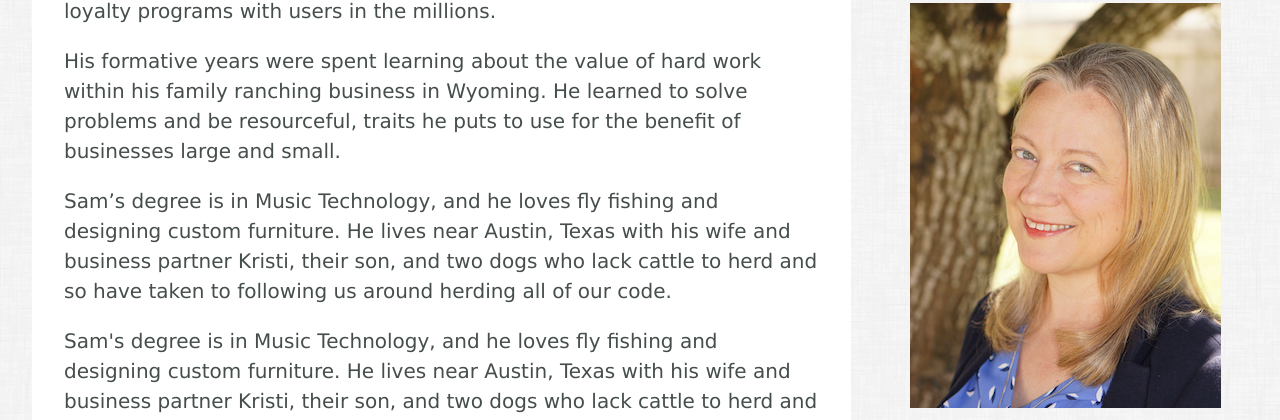
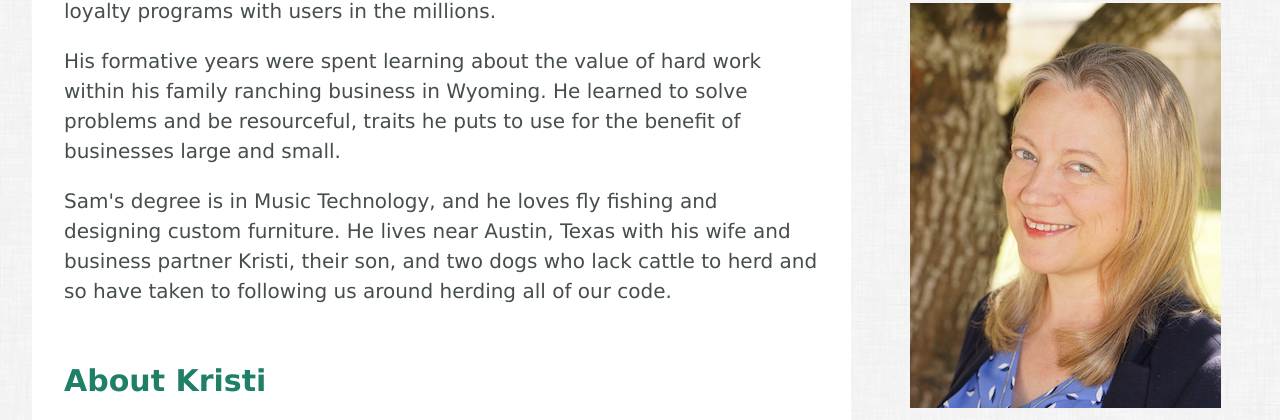
Before and after one commit to samheuck/samheuck.github.com, a plain HTML site: page about/index.html in a window 1280 px wide. Shown: the part 1026-1446 px from the top of the page. Drawn offline with Linux system fonts and the light colour scheme.

Commit message:
fixes some errors

```diff
--- a/about/index.html
+++ b/about/index.html
@@ -100,7 +100,6 @@ Sam is a <span itemprop="role">web developer</span>,
 IT professional, woodworker and audio engineer. He specializes in custom software development and web hosting, using a variety of open source technologies. He has a passion for the endless pursuit of practical, elegant code.</p>
 <p>Sam has over 10 years of experience building and supporting custom web software for organizations large and small. He has developed everything from youth sports apps to customized CRMs to large-scale customer loyalty programs with users in the millions.</p>
 <p>His formative years were spent learning about the value of hard work within his family ranching business in Wyoming. He learned to solve problems and be resourceful, traits he puts to use for the benefit of businesses large and small.</p>
-<p>Sam’s degree is in Music Technology,  and he loves fly fishing and designing custom furniture. He lives near Austin, Texas with his wife and business partner Kristi, their son, and two dogs who lack cattle to herd and so have taken to following us around herding all of our code.</p>
 <p>Sam's degree is in Music Technology,  and he loves fly fishing and designing custom furniture. He lives near<span itemprop="address" itemscope itemtype="https://schema.org/address">
 <span itemprop="locality">Austin</span>,
 <span itemprop="region">Texas</span> with his wife and business partner Kristi, their son, and two dogs who lack cattle to herd and so have taken to following us around herding all of our code.</p>
```
